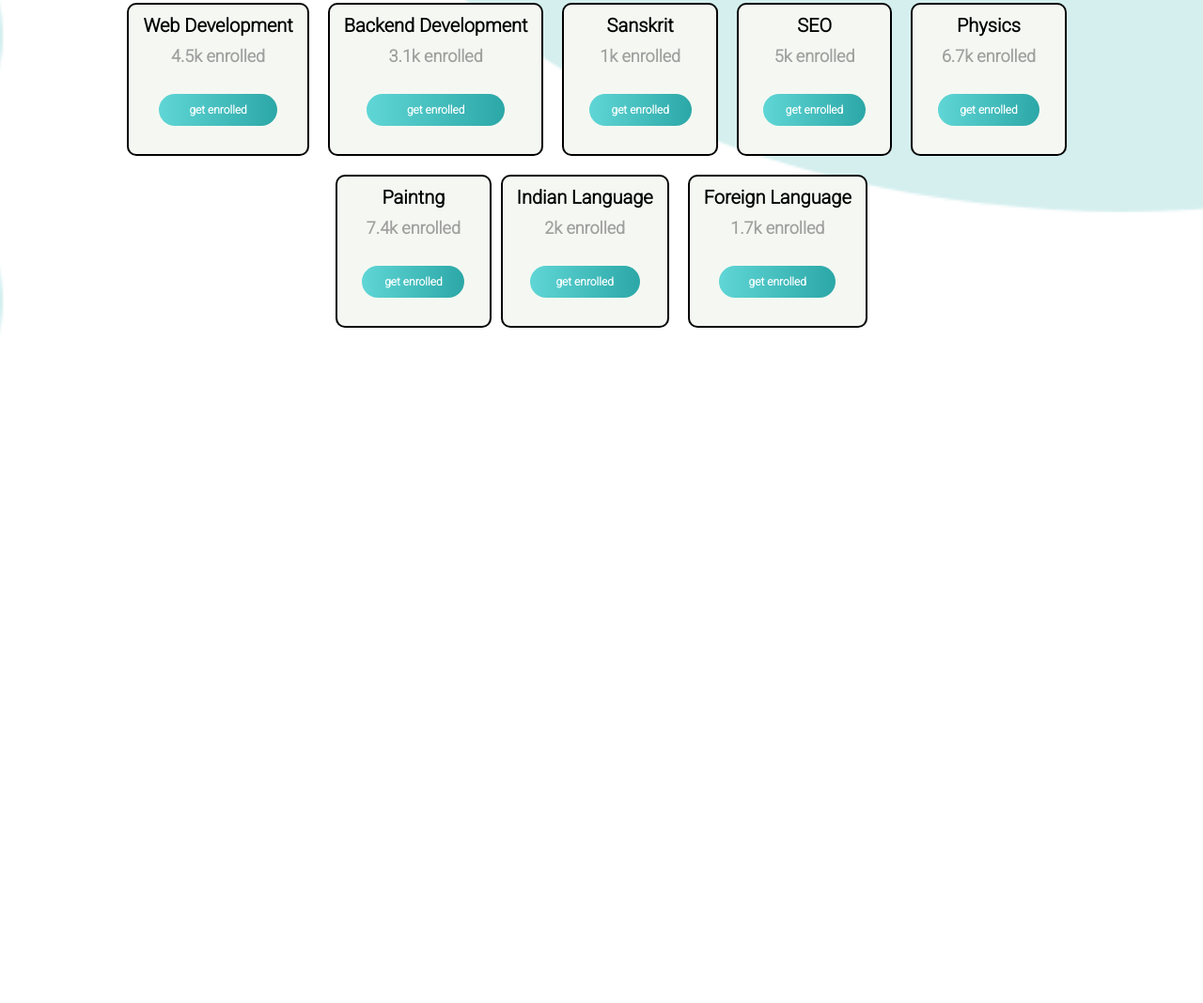
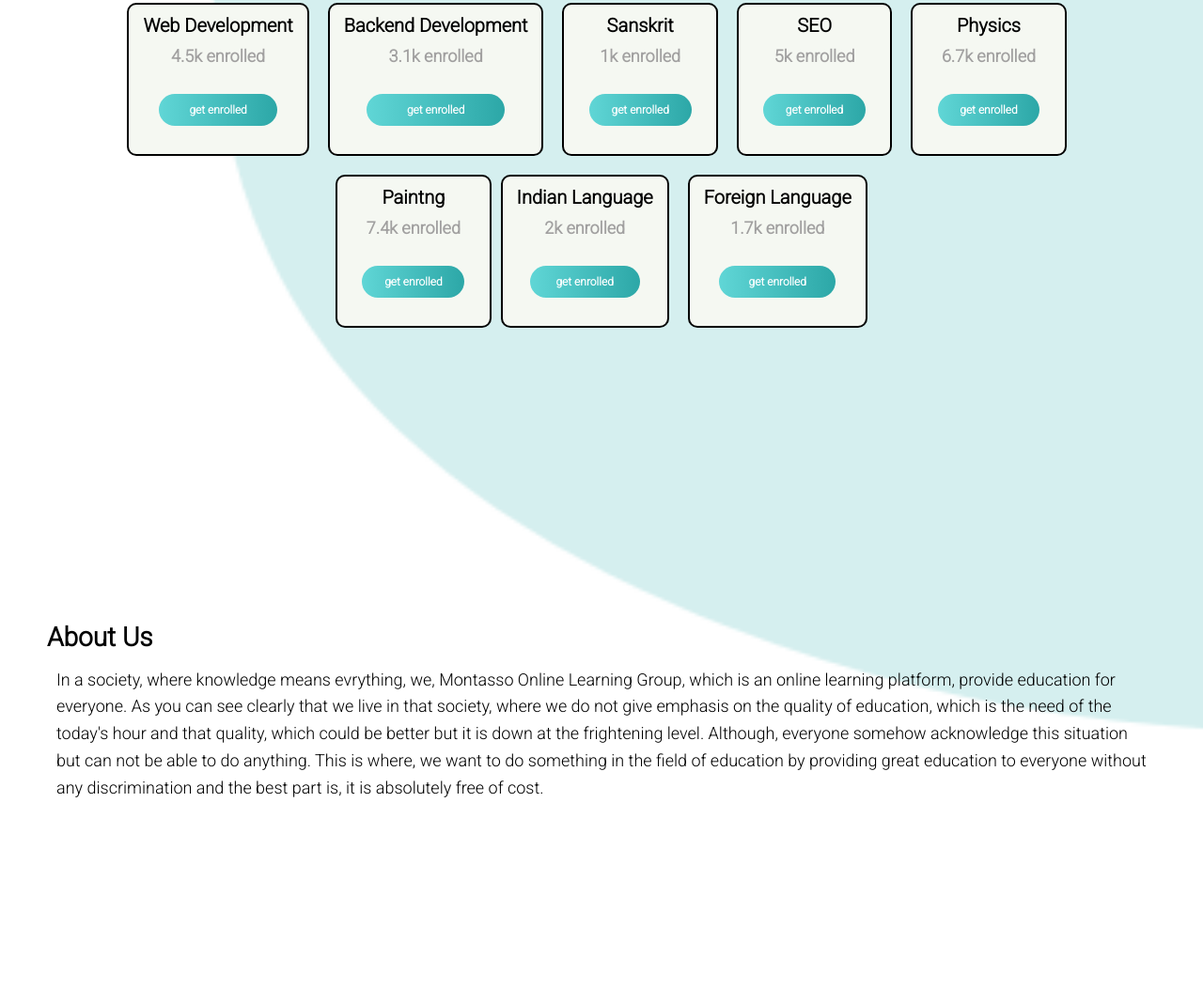
Before and after one commit to shekhar10feb/Montasso-Online-Learning, a plain HTML site: page index.html in a window 1280 px wide. Shown: the part 1424-2492 px from the top of the page at 94% size. Before the commit the page ends 1866 px from the top, so only its background shows below. Drawn offline with Linux system fonts and the light colour scheme.

Commit message:
Added About Us Section

```diff
--- a/CSS/phone.scss
+++ b/CSS/phone.scss
@@ -206,3 +206,36 @@
         }
     }
 }
+
+// About Us Section
+#about {
+    // width: 80%;
+    height: 43rem;
+    display: flex;
+    justify-content: center;
+    align-items: center;
+    padding: 3px 5rem;
+    font-family: 'Roboto', sans-serif;
+
+    .aboutUs {
+        width: 100%;
+        padding: 1rem;
+
+        h1 {
+            font-size: 1.8rem;
+            font-weight: 600;
+            margin: .8rem;
+            margin-left: 0;
+        }
+
+        p {
+            font-size: 1.2rem;
+        }
+    }
+}
+
+// Blog Section
+
+// Contact Section
+
+// Footer Section
--- a/CSS/style.scss
+++ b/CSS/style.scss
@@ -173,6 +173,7 @@ html {
     }
 }
 
+// Benfits Section
 #benefits {
     height: 62rem;
     display: flex;
@@ -277,6 +278,7 @@ html {
     }
 }
 
+// Course List Section
 #courseList {
     height: 62rem;
     display: flex;
@@ -307,6 +309,8 @@ html {
             justify-content: center;
             align-items: center;
             flex-wrap: wrap;
+            padding-left: 0;
+            padding-right: 0;
 
             .course {
                 display: flex;
@@ -365,3 +369,36 @@ html {
         }
     }
 }
+
+// About Us Section
+#about {
+    height: 62rem;
+    display: flex;
+    justify-content: center;
+    align-items: center;
+    padding: 3px 5rem;
+    font-family: 'Roboto', sans-serif;
+
+    .aboutUs {
+
+        h1 {
+            font-size: 2.8rem;
+            font-weight: 600;
+            margin: 1.5rem;
+            margin-left: 0;
+        }
+
+        p {
+            font-size: 1.8rem;
+            margin: 1rem;
+            line-height: 1.6;
+            color: #000;
+        }
+    }
+}
+
+// Blog Section
+
+// Contact Section
+
+// Footer Section
--- a/CSS/tablet.scss
+++ b/CSS/tablet.scss
@@ -178,7 +178,6 @@
         }
 
         .courseList__Subject {
-            flex-wrap: wrap;
 
             .course {
                 padding: .8rem 1rem;
@@ -201,3 +200,28 @@
         }
     }
 }
+
+// About Us Section
+#about {
+    height: 42rem;
+
+    .aboutUs {
+
+        h1 {
+            font-size: 2.8rem;
+            font-weight: 600;
+            margin: 1rem;
+            margin-left: 0;
+        }
+
+        p {
+            font-size: 1.6rem;
+        }
+    }
+}
+
+// Blog Section
+
+// Contact Section
+
+// Footer Section
--- a/index.html
+++ b/index.html
@@ -134,6 +134,37 @@
                 </div>
             </div>
         </section>
+
+        <section id="about">
+            <div class="aboutUs">
+                <h1>About Us</h1>
+                <p>In a society, where knowledge means evrything, we, Montasso Online Learning Group, which is an online learning platform, provide education for everyone. As you can see clearly that we live in that society, where we do not give emphasis on the quality of education, which is the need of the today's hour and that quality, which could be better but it is down at the frightening level. Although, everyone somehow acknowledge this situation but can not be able to do anything. This is where, we want to do something in the field of education by providing great education to everyone without any discrimination and the best part is, it is absolutely free of cost.</p>
+            </div>
+        </section>
+
+        <section id="blog">
+            <div class="blogs">
+                <div class="blogs-heading"></div>
+                <div class="blogs-category"></div>
+            </div>
+        </section>
+
+        <section id="contact">
+            <div class="contact-div">
+                <div class="contact-heading"></div>
+                <div class="contact-content">
+                    <div class="contact-image"></div>
+                    <div class="contact-contents"></div>
+                </div>
+            </div>
+        </section>
+
+        <footer>
+            <div class="footer-div">
+                <h3></h3>
+                <p></p>
+            </div>
+        </footer>
     </div>
 </body>
 </html>
```
Also changed, not shown: CSS/phone.css, CSS/style.css, CSS/tablet.css, 3 other files.
